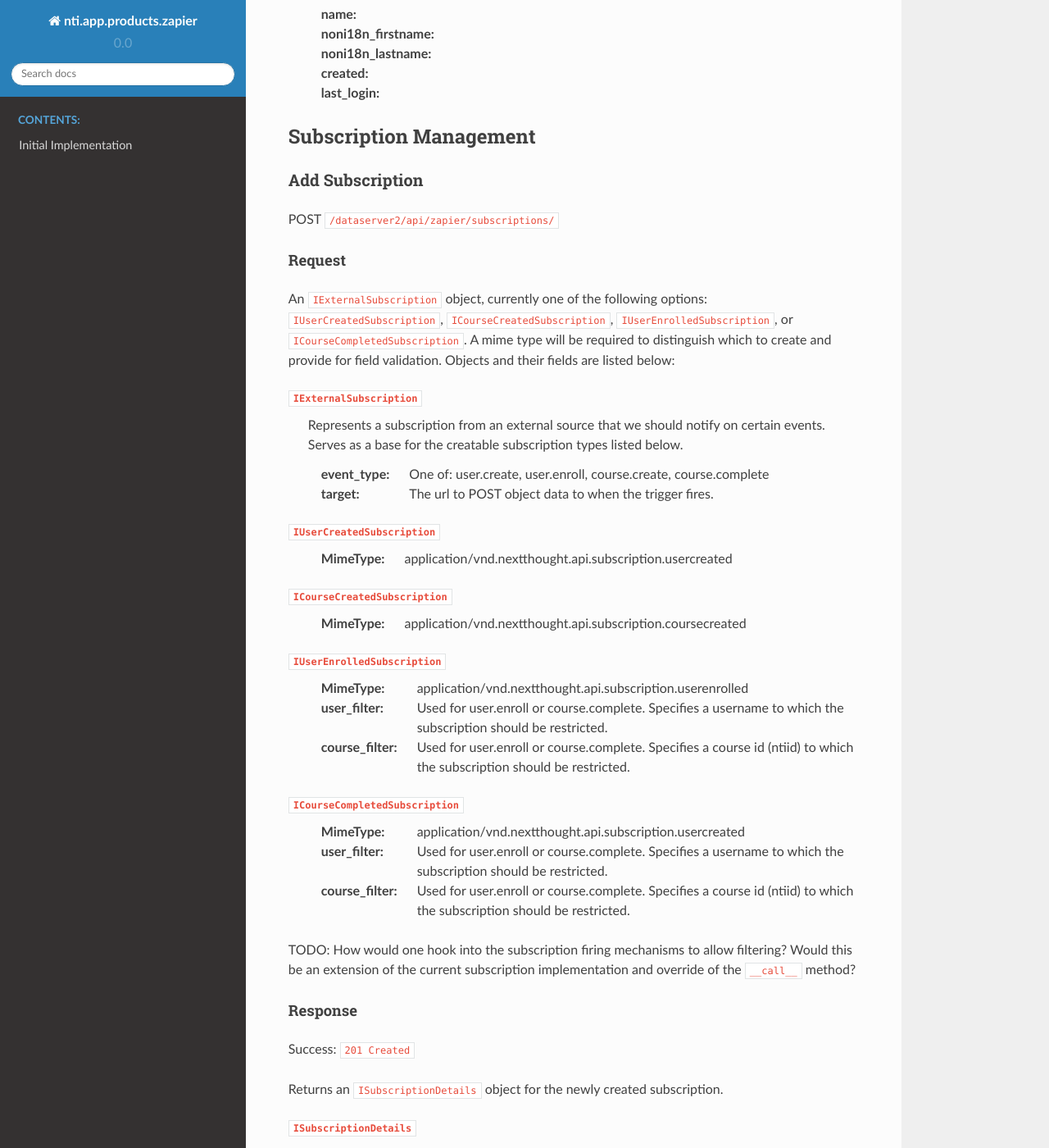
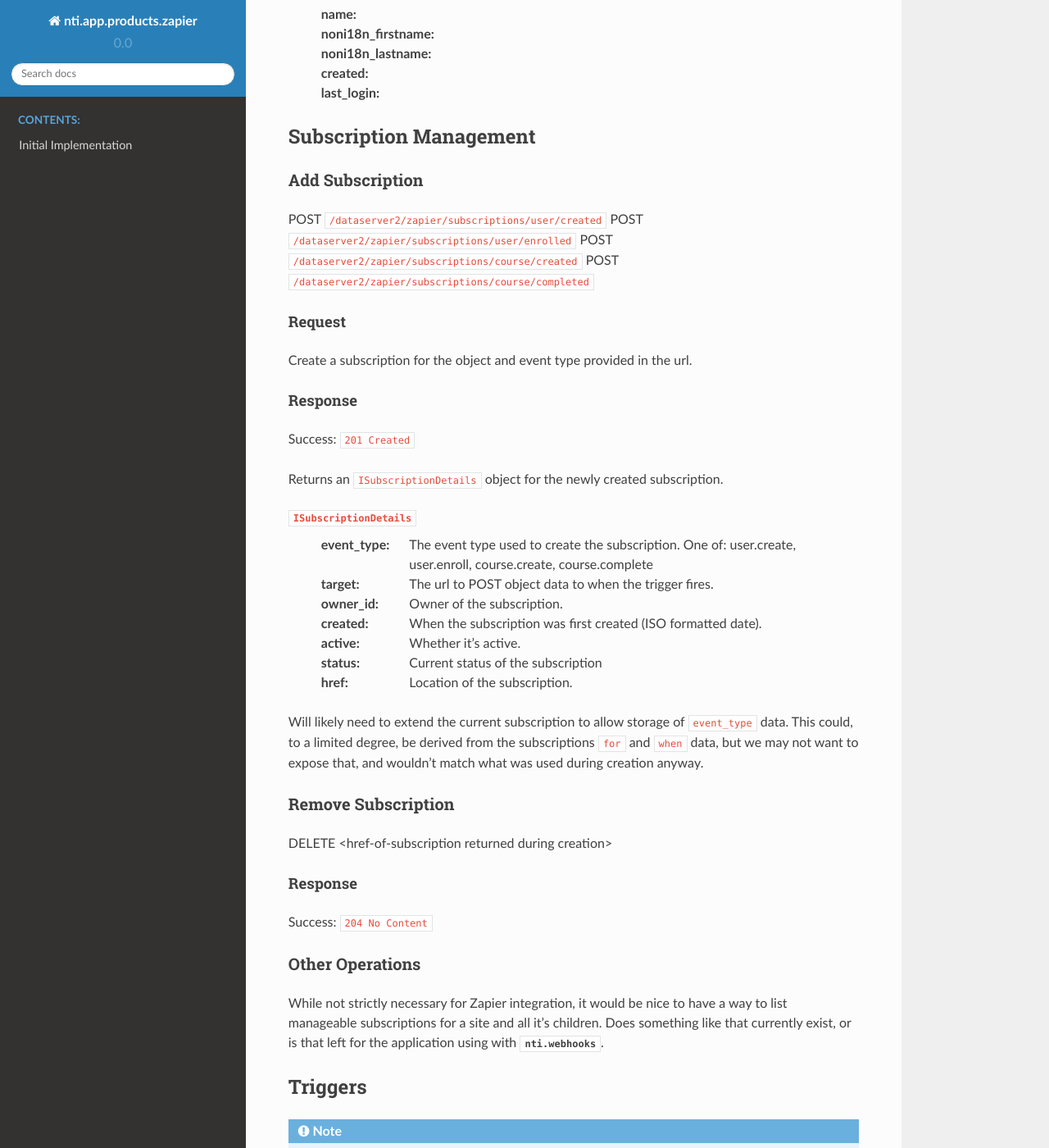
Before and after one commit to OpenNTI/nti.app.products.zapier, a Sphinx documentation site: the page built from docs/initial_api.rst, in a window 1280 px wide and 1400 px high, scrolled down 605 px. Shown: the whole window at 82% size. Built offline with Sphinx 7.4.7 and the Read the Docs theme 2.0.0, drawn with Linux system fonts in a browser that asks for light colours; some of the changed text lies outside the part shown.

Commit message:
NTI-9924: Change to path-based subscription creation.

```diff
--- a/docs/initial_api.rst
+++ b/docs/initial_api.rst
@@ -7,7 +7,7 @@ Auth Verification
 =================
 Not sure we have an existing call that does what we're after here. I believe logon.ping was suggested, but unfortunately it doesn't return any user data and also doesn't 401 in the case of invalid credentials.  logon.nti.password returns 401 with invalid credientials, but doesn't return user info on success, so we may need to implement our own here and have a view that returns the currently authenticated user.
 
-GET ``/dataserver2/api/zapier/users/me``
+GET ``/dataserver2/zapier/users/me``
 
 Response
 --------
@@ -29,48 +29,15 @@ Subscription Management
 
 Add Subscription
 ----------------
-POST ``/dataserver2/api/zapier/subscriptions/``
+POST ``/dataserver2/zapier/subscriptions/user/created``
+POST ``/dataserver2/zapier/subscriptions/user/enrolled``
+POST ``/dataserver2/zapier/subscriptions/course/created``
+POST ``/dataserver2/zapier/subscriptions/course/completed``
 
 
 Request
 ~~~~~~~
-An ``IExternalSubscription`` object, currently one of the following options:
-``IUserCreatedSubscription``, ``ICourseCreatedSubscription``,
-``IUserEnrolledSubscription``, or ``ICourseCompletedSubscription``.  A mime
-type will be required to distinguish which to create and provide for field
-validation. Objects and their fields are listed below:
-
-``IExternalSubscription``
-    Represents a subscription from an external source that we should notify on
-    certain events.  Serves as a base for the creatable subscription types
-    listed below.
-
-    :event_type: One of: user.create, user.enroll, course.create, course.complete
-    :target: The url to POST object data to when the trigger fires.
-
-``IUserCreatedSubscription``
-    :MimeType:  application/vnd.nextthought.api.subscription.usercreated
-
-``ICourseCreatedSubscription``
-    :MimeType:  application/vnd.nextthought.api.subscription.coursecreated
-
-``IUserEnrolledSubscription``
-    :MimeType:  application/vnd.nextthought.api.subscription.userenrolled
-    :user_filter: Used for user.enroll or course.complete. Specifies a username
-        to which the subscription should be restricted.
-    :course_filter: Used for user.enroll or course.complete. Specifies a course id (ntiid)
-        to which the subscription should be restricted.
-
-``ICourseCompletedSubscription``
-    :MimeType:  application/vnd.nextthought.api.subscription.usercreated
-    :user_filter: Used for user.enroll or course.complete. Specifies a username
-        to which the subscription should be restricted.
-    :course_filter: Used for user.enroll or course.complete. Specifies a course id (ntiid)
-        to which the subscription should be restricted.
-
-TODO: How would one hook into the subscription firing mechanisms to allow
-filtering?  Would this be an extension of the current subscription implementation
-and override of the ``__call__`` method?
+Create a subscription for the object and event type provided in the url.
 
 Response
 ~~~~~~~~
@@ -79,11 +46,13 @@ Success: ``201 Created``
 Returns an ``ISubscriptionDetails`` object for the newly created subscription.
 
 ``ISubscriptionDetails``
-    :event_type:  The event type used to create the subscription.
+    :event_type:  The event type used to create the subscription.  One of:
+        user.create, user.enroll, course.create, course.complete
     :target:  The url to POST object data to when the trigger fires.
-    :owner:  Owner of the subscription.
+    :owner_id:  Owner of the subscription.
     :created: When the subscription was first created (ISO formatted date).
     :active:  Whether it's active.
+    :status: Current status of the subscription
     :href:  Location of the subscription.
 
 Will likely need to extend the current subscription to allow storage of
@@ -204,7 +173,7 @@ Actions
 
 Create New User
 ---------------
-POST ``/dataserver2/api/zapier/users/``
+POST ``/dataserver2/zapier/users/``
 
 If we go the invitation route, do all sites have appropriate templates in place for this?  Going the other way (creating new users without a password) we'll need an updated template for new user creation that provides a link to set their initial password.  If we use the password recovery mechanism currently in place, we may also want to use a different landing page that doesn't say "Reset Password".
 
@@ -223,7 +192,7 @@ The ``IUserDetails`` corresponding with the newly created user.
 
 Enroll User in Course
 ---------------------
-POST ``/dataserver2/api/zapier/enrollments``
+POST ``/dataserver2/zapier/enrollments``
 
 Request
 ~~~~~~~
@@ -242,7 +211,7 @@ Search
 
 Search User
 -----------
-GET ``/dataserver2/api/zapier/user_search``
+GET ``/dataserver2/zapier/user_search``
 
 Request
 ~~~~~~~
@@ -263,7 +232,7 @@ Returns an item list of ``IUserDetails`` objects.
 
 Search Course
 -------------
-GET ``/dataserver2/api/zapier/course_search``
+GET ``/dataserver2/zapier/course_search``
 
 Request
 ~~~~~~~
```
Also changed, not shown: 6 other files.
